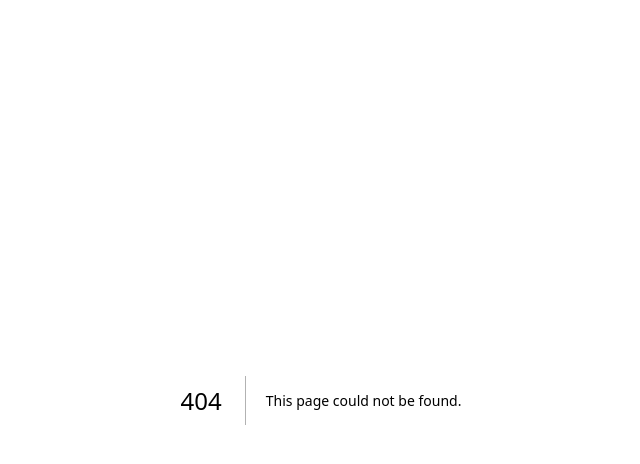
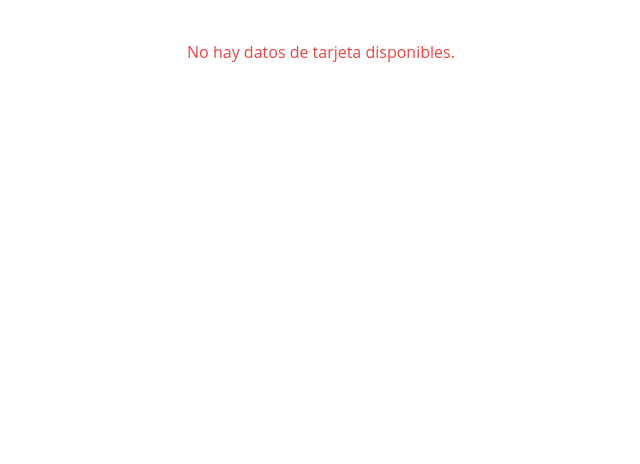
Before and after one commit to dochronos/digital-money-house, a Next.js app: page /card in a window 1280 px wide. Before the commit this address had no page. Shown: the top 464 px of the page, without its empty margins (319-959 px from the left). Built offline with nearby package versions, Linux system fonts and the light colour scheme.

Commit message:
feat(routing): redirección automática a /card tras guardar datos de tarjeta

```diff
--- /dev/null
+++ b/src/components/CardDetails.tsx
@@ -0,0 +1,19 @@
+"use client";
+
+import { useCardStore } from "@/store/cardStore";
+
+export const CardDetails = () => {
+  const { card } = useCardStore();
+
+  if (!card) {
+    return <p className="text-center mt-10 text-red-500">No hay datos de tarjeta disponibles.</p>;
+  }
+
+  return (
+    <div className="max-w-md mx-auto mt-10 bg-white rounded-lg shadow-lg p-6">
+      <h2 className="text-2xl font-bold mb-4 text-center">Detalles de la Tarjeta</h2>
+      <p><strong>Número:</strong> {card.cardNumber}</p>
+      <p><strong>Titular:</strong> {card.cardHolder}</p>
+    </div>
+  );
+};
--- a/src/components/form/CardForm.tsx
+++ b/src/components/form/CardForm.tsx
@@ -9,9 +9,13 @@ import { Label } from "@/components/ui/Label";
 import { FormError } from "@/components/ui/FormError";
 import { useCardStore } from "@/store/cardStore";
 import { toast } from "sonner";
+import { useRouter } from "next/navigation";
+
 
 
 export const CardForm = () => {
+  const router = useRouter();
+
   const { setCard } = useCardStore();
 
   const {
@@ -25,6 +29,7 @@ export const CardForm = () => {
   const onSubmit = (data: CardFormSchema) => {
     setCard(data);
     toast.success("Tarjeta guardada correctamente");
+    router.push("/card");
   };
 
   return (
--- a/src/pages/_app.tsx
+++ b/src/pages/_app.tsx
@@ -1,6 +1,12 @@
+import type { AppProps } from "next/app";
 import "@/styles/globals.css";
-import type { AppProps } from "next/app";
+import { Toaster } from "@/components/ui/Toaster";
 
 export default function App({ Component, pageProps }: AppProps) {
-  return <Component {...pageProps} />;
+  return (
+    <>
+      <Component {...pageProps} />
+      <Toaster />
+    </>
+  );
 }
--- /dev/null
+++ b/src/pages/card.tsx
@@ -0,0 +1,5 @@
+import { CardDetails } from "@/components/CardDetails";
+
+export default function CardPage() {
+  return <CardDetails />;
+}
```
